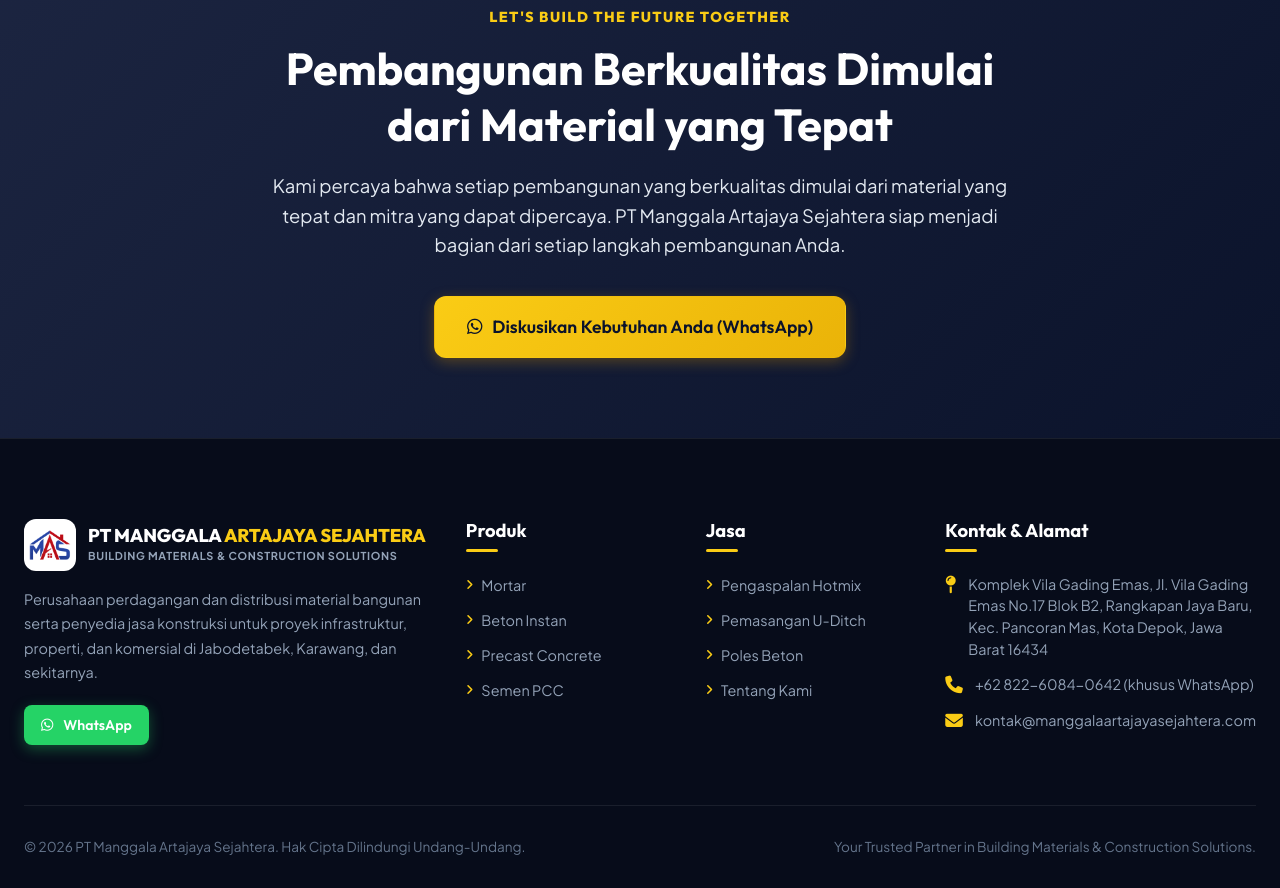
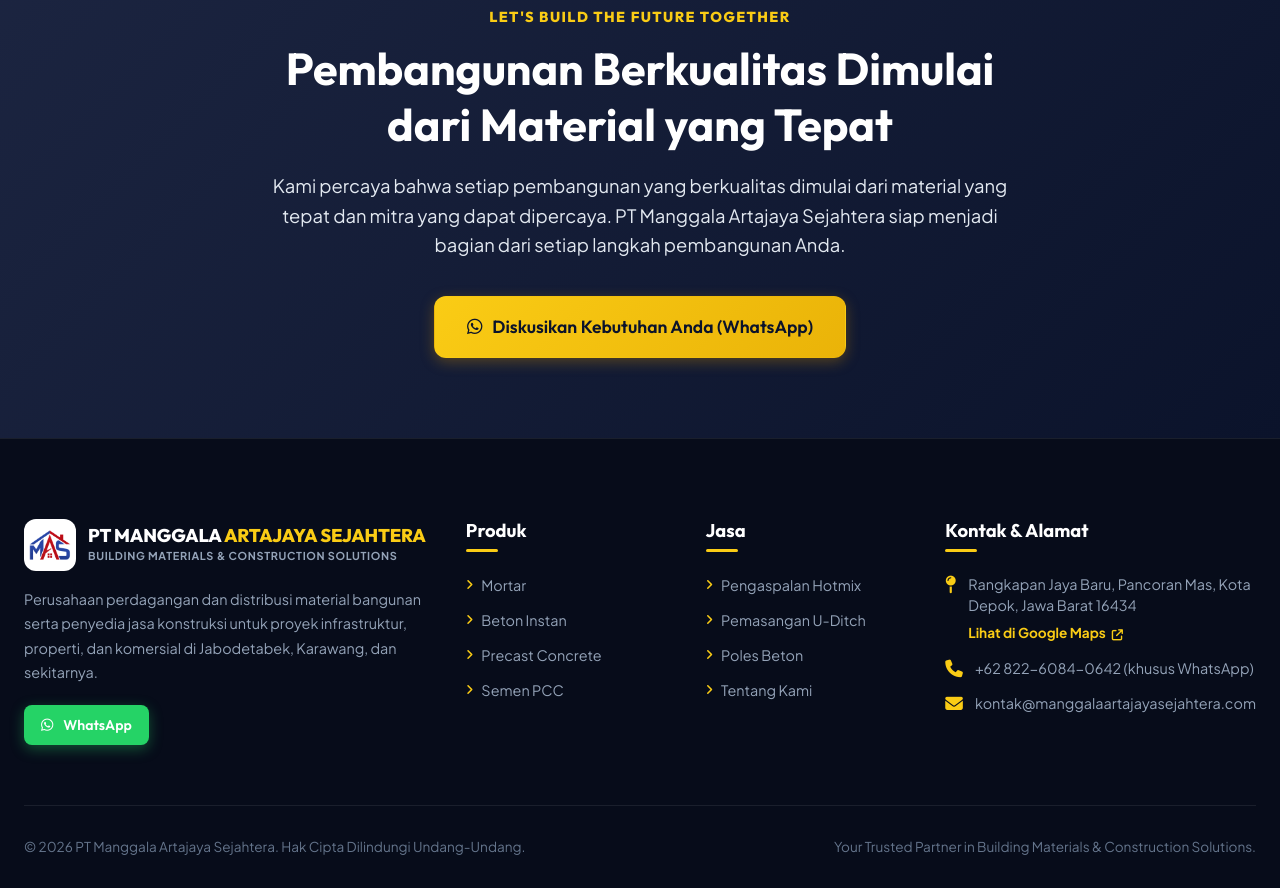
Before and after one commit to ramaprakoso/landing-page-rinto, a plain HTML site: page index.html in a window 1280 px wide. Shown: the part 8223-9111 px from the top of the page. Drawn offline with Linux system fonts and the light colour scheme.

Commit message:
Shorten visible address and link location to Google Maps listing
- Footer shows area-level address (Rangkapan Jaya Baru, Pancoran Mas,
  Depok) with a "Lihat di Google Maps" link instead of the full
  residential-complex address
- All location links point to the Google Maps business listing
- Structured data keeps the street address (matches the Maps listing)
  and adds hasMap

Co-Authored-By: Claude Opus 5.5 <noreply@anthropic.com>

```diff
--- a/css/style.css
+++ b/css/style.css
@@ -4087,3 +4087,22 @@ h6 {
   color: var(--accent-ink);
   margin-bottom: 4px;
 }
+
+.footer-map-link {
+  display: inline-flex;
+  align-items: center;
+  gap: 6px;
+  margin-top: 6px;
+  color: var(--accent);
+  font-weight: 700;
+  font-size: 0.85rem;
+  text-decoration: none;
+}
+
+.footer-map-link:hover {
+  color: var(--accent-light);
+}
+
+.footer-map-link i {
+  font-size: 0.7rem;
+}
--- a/index.html
+++ b/index.html
@@ -51,10 +51,11 @@
     "image": "https://manggalaartajayasejahtera.com/assets/images/pengaspalan-roller.jpg",
     "logo": "https://manggalaartajayasejahtera.com/assets/brand/logo-mas.png",
     "telephone": "+6282260840642",
+    "hasMap": "https://share.google/iWx0ncyiR9gulRPdI",
     "email": "kontak@manggalaartajayasejahtera.com",
     "address": {
       "@type": "PostalAddress",
-      "streetAddress": "Komplek Vila Gading Emas, Jl. Vila Gading Emas No.17 Blok B2, Rangkapan Jaya Baru",
+      "streetAddress": "Jl. Vila Gading Emas No.17 Blok B2, Rangkapan Jaya Baru",
       "addressLocality": "Pancoran Mas, Kota Depok",
       "addressRegion": "Jawa Barat",
       "postalCode": "16434",
@@ -612,7 +613,7 @@
         -->
         <span><i class="fa-solid fa-building"></i>PT Manggala Artajaya Sejahtera · Depok, Jawa Barat</span>
         <span><i class="fa-regular fa-clock"></i>Senin – Sabtu, 08.00 – 18.00 WIB</span>
-        <a href="https://www.google.com/maps/search/?api=1&amp;query=Komplek+Vila+Gading+Emas+Rangkapan+Jaya+Baru+Pancoran+Mas+Depok" target="_blank" rel="noopener"><i class="fa-solid fa-location-dot"></i>Lihat Lokasi Kantor</a>
+        <a href="https://share.google/iWx0ncyiR9gulRPdI" target="_blank" rel="noopener"><i class="fa-solid fa-location-dot"></i>Lihat Lokasi Kantor</a>
       </div>
     </div>
   </section>
@@ -860,7 +861,7 @@
           <div class="footer-contact-list">
             <div class="footer-contact-item">
               <i class="fa-solid fa-map-pin"></i>
-              <span>Komplek Vila Gading Emas, Jl. Vila Gading Emas No.17 Blok B2, Rangkapan Jaya Baru, Kec. Pancoran Mas, Kota Depok, Jawa Barat 16434</span>
+              <span>Rangkapan Jaya Baru, Pancoran Mas, Kota Depok, Jawa Barat 16434<br><a href="https://share.google/iWx0ncyiR9gulRPdI" target="_blank" rel="noopener" class="footer-map-link">Lihat di Google Maps <i class="fa-solid fa-arrow-up-right-from-square"></i></a></span>
             </div>
             <div class="footer-contact-item">
               <i class="fa-solid fa-phone"></i>
```
Also changed, not shown: pengaspalan/index.html (+4 -3 lines), poles-beton/index.html (+4 -3 lines), produk/beton-instan/index.html (+1 -1 lines), produk/mortar/index.html (+1 -1 lines), produk/precast/index.html (+1 -1 lines), produk/semen-pcc/index.html (+1 -1 lines), uditch/index.html (+4 -3 lines).
